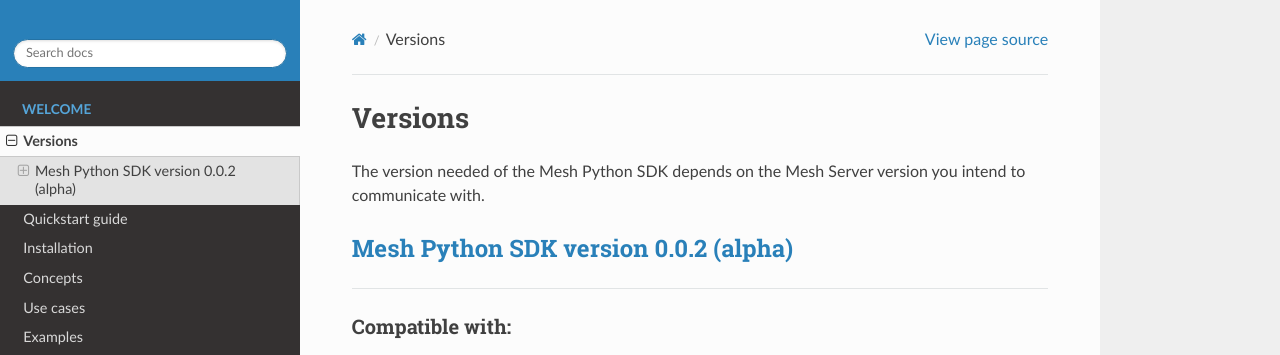
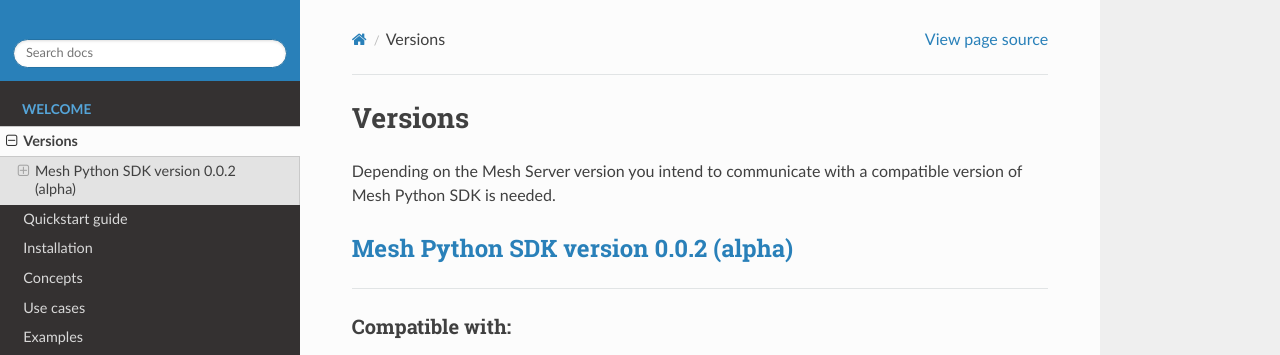
Before and after one commit to Volue-Public/energy-mesh-python, a Sphinx documentation site: the page built from docs/source/versions.rst, in a window 1280 px wide and 1371 px high. Shown: the top 355 px of the window. Built offline with Sphinx 7.4.7 and the Read the Docs theme 2.0.0, drawn with Linux system fonts in a browser that asks for light colours.

Commit message:
Update docs/source/versions.rst
Co-authored-by: Tomasz Noczynski <88330807+tnoczyns-volue@users.noreply.github.com>

```diff
--- a/docs/source/versions.rst
+++ b/docs/source/versions.rst
@@ -1,7 +1,7 @@
 Versions
 --------
 
-The version needed of the Mesh Python SDK depends on the Mesh Server version you intend to communicate with.
+Depending on the Mesh Server version you intend to communicate with a compatible version of Mesh Python SDK is needed.
 
 `Mesh Python SDK version 0.0.2 (alpha) <https://github.com/PowelAS/sme-mesh-python/releases/tag/Mesh_v2.2>`_
 *************************************************************************************************************************
```
